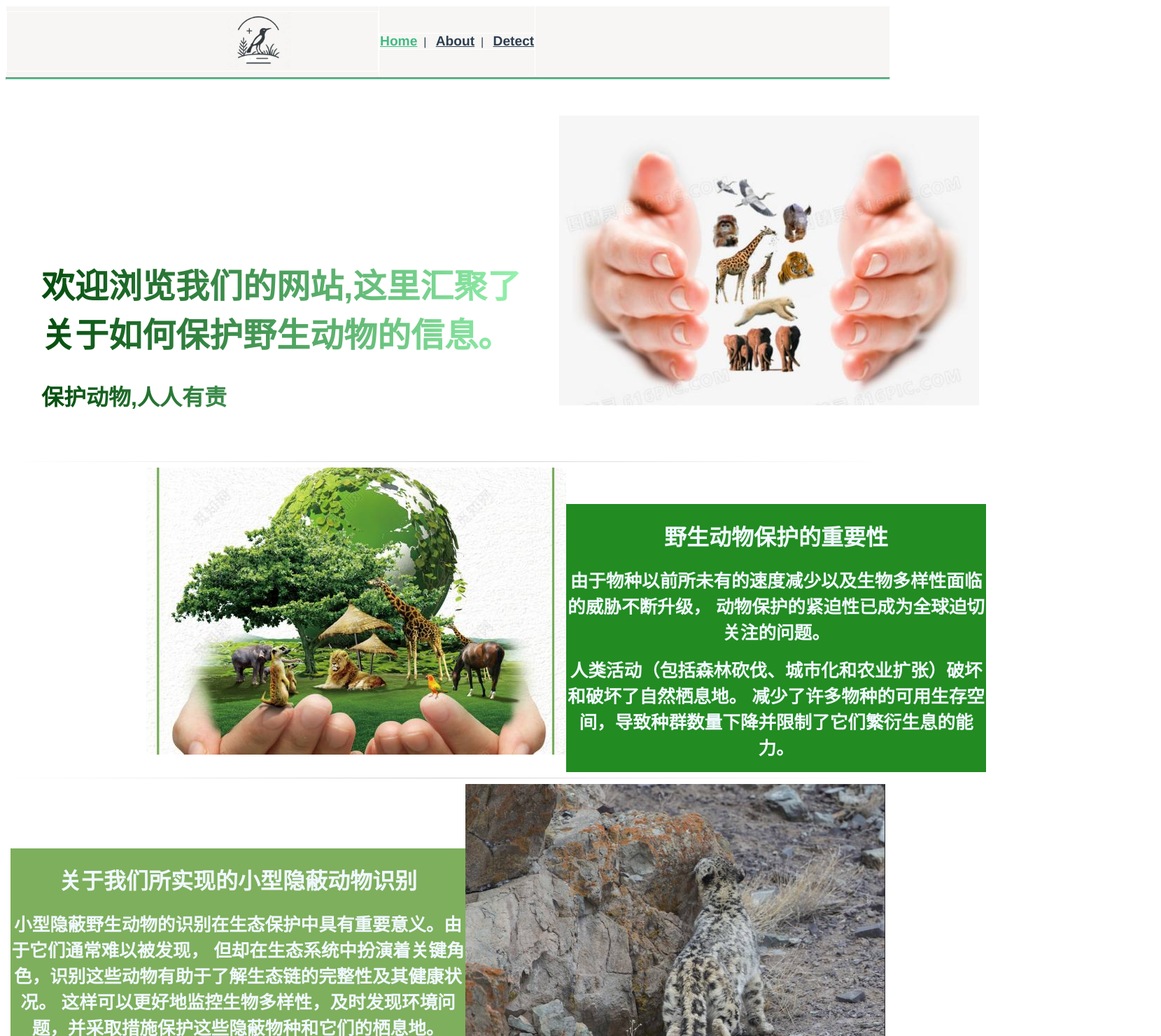
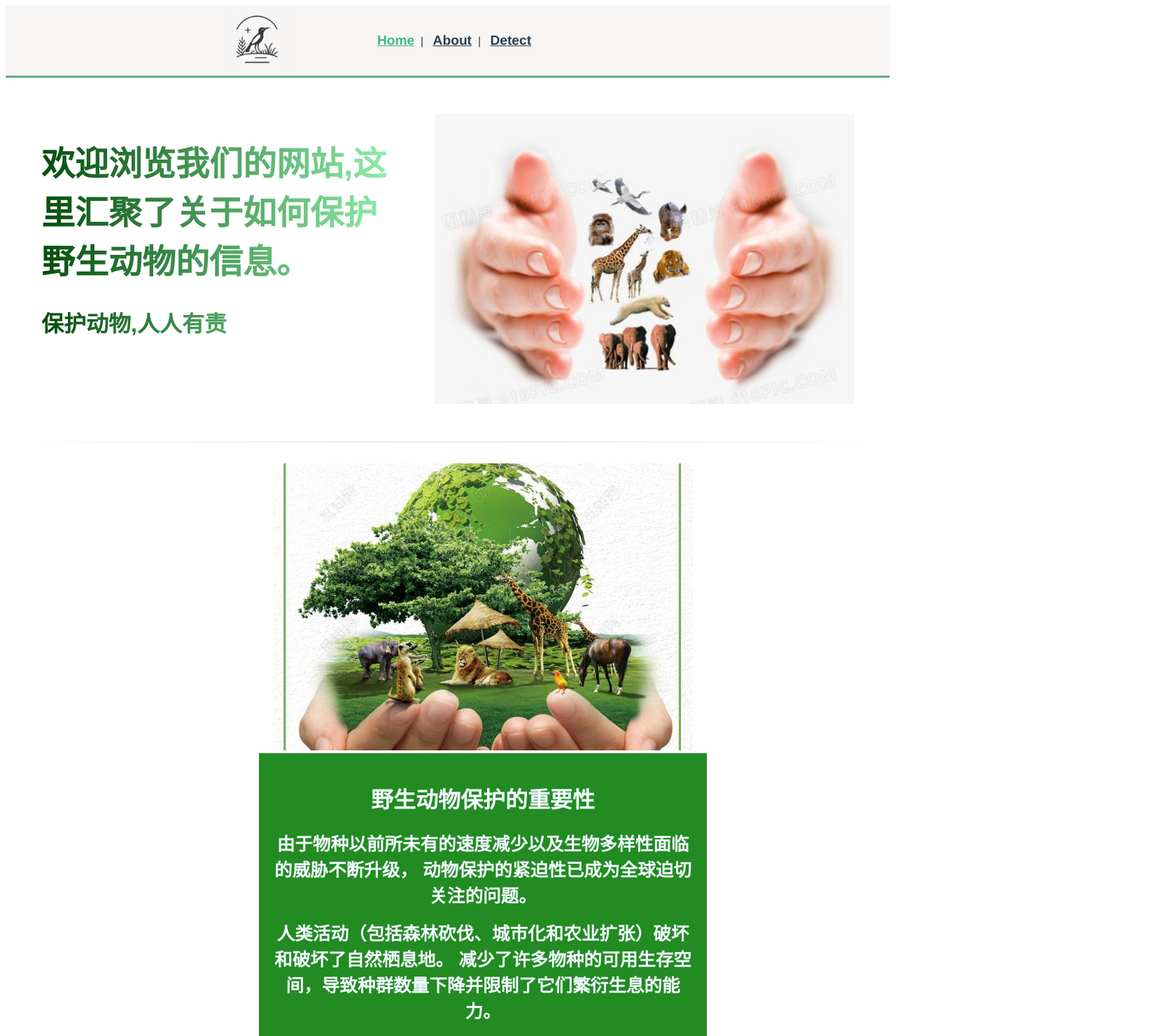
Before and after one commit to www-light/COD, a Vue app in the folder app_front/: page / in a window 1280 px wide. Shown: the top 1480 px of the page at 70% size, 1659 px wide, since content can reach past the window. Built offline with nearby package versions, Linux system fonts and the light colour scheme.

Commit message:
first change

```diff
--- a/app_front/src/components/Header.vue
+++ b/app_front/src/components/Header.vue
@@ -6,7 +6,7 @@
     </div>
 
     <div id="nav-div">
-      <nav style="border: 1px solid white;">
+      <nav>
         <router-link to='/'>Home</router-link>&nbsp;&nbsp;|&nbsp;&nbsp;
         <router-link to="/about">About</router-link>&nbsp;&nbsp;|&nbsp;&nbsp;
         <router-link to="/detect">Detect</router-link>
@@ -28,7 +28,6 @@
 
 #nav-div{
     height: 100px;
-    border: 1px solid white;  /* 颜色调至black用于查看盒子位置 */
      background-color: #f7f6f4;
     text-align: start;
     display: flex ;
@@ -38,12 +37,8 @@
 #img-div{
   padding-left: 25%;
   width: 17%;
-  border: 1px solid white;  /* 颜色调至black用于查看盒子位置 */
 }
 
-#nav-div{
-  border: 1px solid white;  /* 颜色调至black用于查看盒子位置 */
-}
 
 nav {
   padding: 0px;
--- a/app_front/src/views/HomePage.vue
+++ b/app_front/src/views/HomePage.vue
@@ -1,14 +1,17 @@
     <template>
+
     <div class="home">
       <div class="title">
         <h1 style="font-size:300%">欢迎浏览我们的网站,这里汇聚了关于如何保护野生动物的信息。</h1>
         <h1 style="font-size:200%">保护动物,人人有责</h1>
       </div>
       <div class="logo">
-        <img src="\logo.jpg" alt="logo"/>
+        <img src="\logo.jpg" alt="logo" style="size: 80%;"/>
       </div>
     </div>
+
     <hr class="hr-edge-weak">
+
     <div class="intro">
       <div class="introp">
         <img src="\logo1.jpg" alt="logo1">
@@ -21,6 +24,7 @@
           减少了许多物种的可用生存空间，导致种群数量下降并限制了它们繁衍生息的能力。</h1>
       </div>
     </div>
+
       <hr class="hr-edge-weak">
 
     <div class="link">
@@ -39,28 +43,14 @@
 
 </template>
 
-<script>
-export default{
-    // 变量
-    data(){
-      return{
-      }
-    },
-    // 函数
-    methods: {
-    } ,
-    // 组件
-    components:{
-    }
-  }
-</script>
 
 <style scoped>
   .home {
     text-align: left;
     padding: 20px;
     margin: 10px;
-    width: 1600px;
+    display: flex;
+    /* width: 1600px; */
   }
   .title{
     text-align: left;
@@ -79,23 +69,31 @@
     display:inline-block;
   }
   .intro{
-    width:1600px;
+    /* width:1600px; */
+    padding: 20px 0px 20px 100px;
+    margin: 10px;
   }
   .introp{
     width:600px;
     display:inline-block;
   }
   .introt{
+    padding: 20px;
     width:600px;
     display:inline-block;
     background-color:forestgreen;
     color:aliceblue;
+  }
+  .link{
+    padding: 20px 100px 20px 0px;
+    margin: 10px;
   }
   .linkp{
     width:600px;
     display:inline-block;
   }
   .linkt{
+    padding: 20px;
     width:650px;
     display:inline-block;
     background-color:rgb(126, 175, 93);
```
Lines whose indentation alone changed are shown as unchanged.
